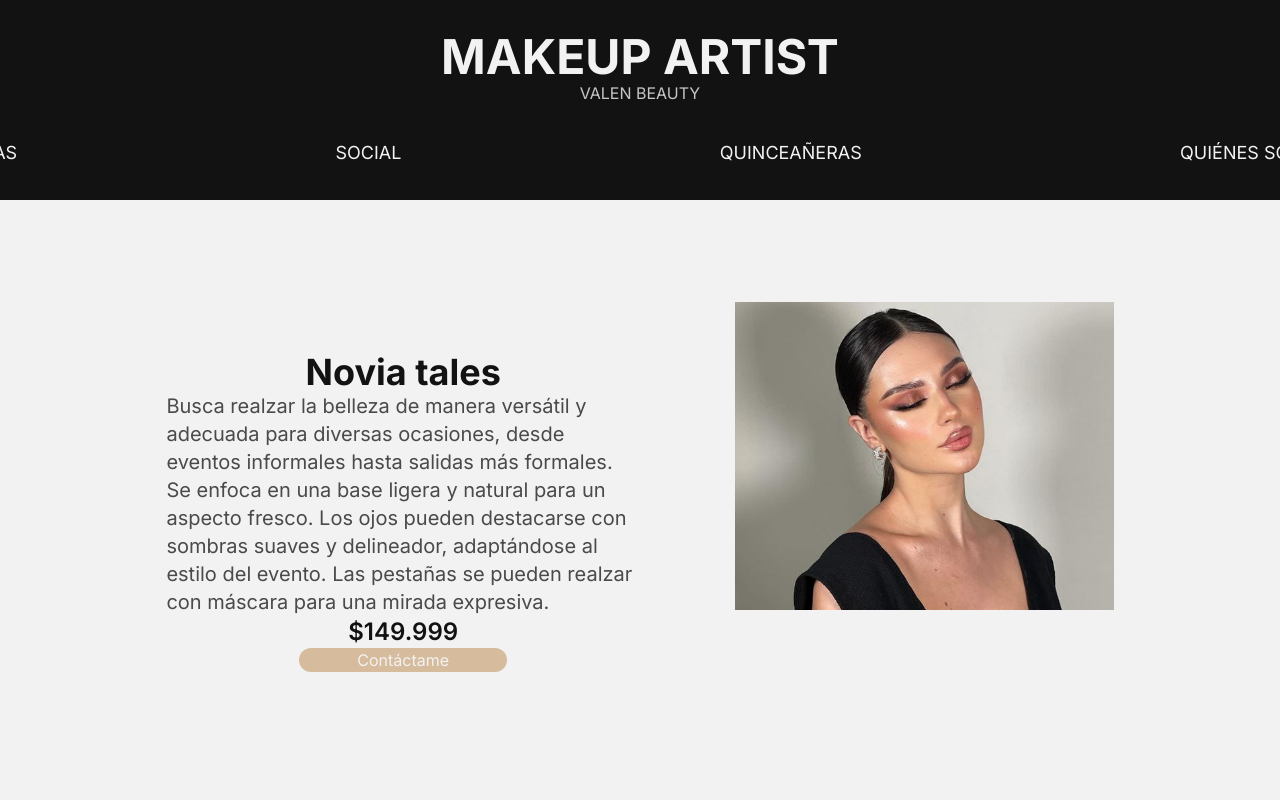
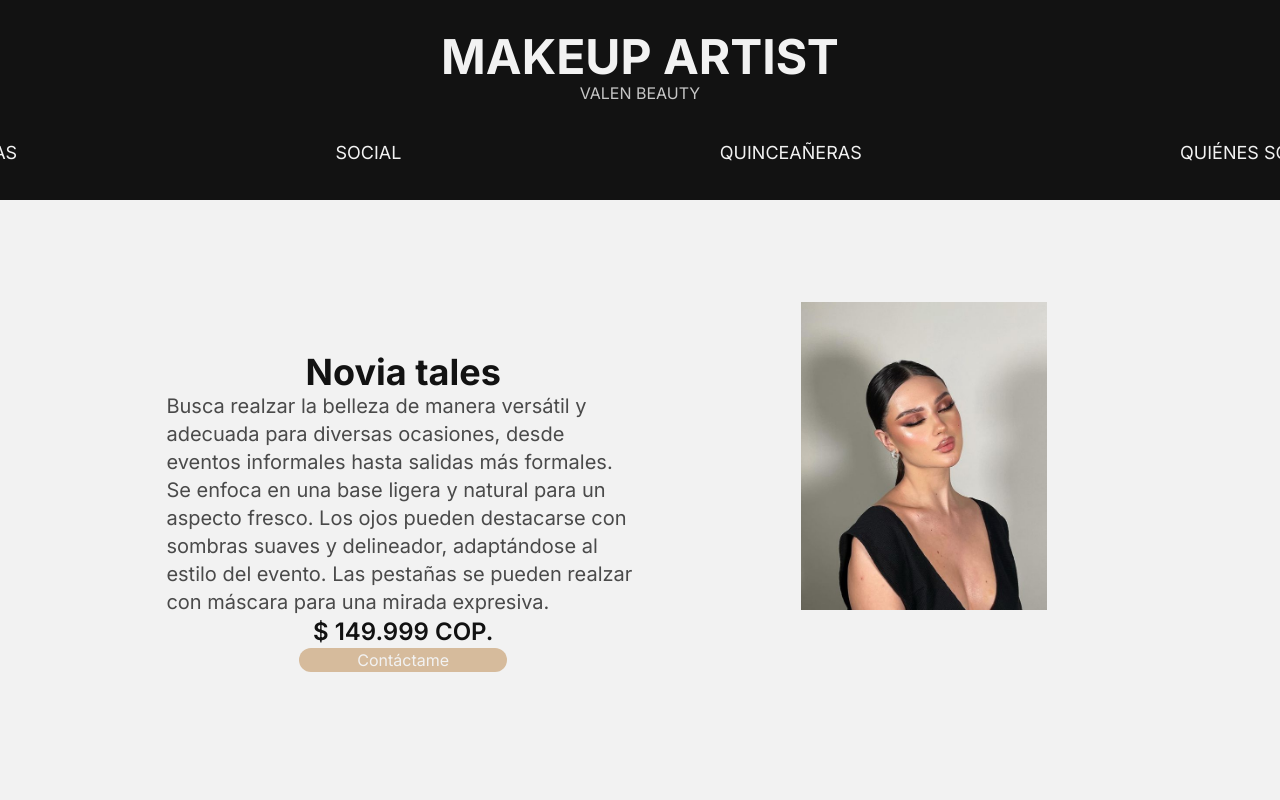
Before and after one commit to StivenDelgado/makeuplau, a Next.js app: page /social in a window 1280 px wide. Shown: the top 800 px of the page. Built offline with nearby package versions, Linux system fonts and the light colour scheme.

Commit message:
finished quince module

```diff
--- a/src/app/quince/page.jsx
+++ b/src/app/quince/page.jsx
@@ -1,12 +1,42 @@
 import Services from '@/components/services/Services'
 import Header from '@/layout/Header'
 import React from 'react'
+import img from '@/assets/img/quince.jpg'
+const PageQuince = () => {
 
-const PageQuince = () => {
+  const modelService = [
+    {
+    id: 1,
+    img : img.src,
+    tittle: "Novia tales",
+    info: "Busca realzar la belleza de manera versátil y adecuada para diversas ocasiones, desde eventos informales hasta salidas más formales. Se enfoca en una base ligera y natural para un aspecto fresco. Los ojos pueden destacarse con sombras suaves y delineador, adaptándose al estilo del evento. Las pestañas se pueden realzar con máscara para una mirada expresiva.",
+    price: 149 +"."+ 999
+  },
+  {
+    id: 2,
+    img : img.src,
+    tittle: "Novia tales",
+    info: "Busca realzar la belleza de manera versátil y adecuada para diversas ocasiones, desde eventos informales hasta salidas más formales. Se enfoca en una base ligera y natural para un aspecto fresco. Los ojos pueden destacarse con sombras suaves y delineador, adaptándose al estilo del evento. Las pestañas se pueden realzar con máscara para una mirada expresiva.",
+    price: 99 +"."+ 999
+  },
+    {
+    id: 3,
+    img : img.src,
+    tittle: "Novia tales",
+    info: "Busca realzar la belleza de manera versátil y adecuada para diversas ocasiones, desde eventos informales hasta salidas más formales. Se enfoca en una base ligera y natural para un aspecto fresco. Los ojos pueden destacarse con sombras suaves y delineador, adaptándose al estilo del evento. Las pestañas se pueden realzar con máscara para una mirada expresiva.",
+    price: 99+"."+999
+  },  {
+    id: 4,
+    img : img.src,
+    tittle: "Novia tales",
+    info: "Busca realzar la belleza de manera versátil y adecuada para diversas ocasiones, desde eventos informales hasta salidas más formales. Se enfoca en una base ligera y natural para un aspecto fresco. Los ojos pueden destacarse con sombras suaves y delineador, adaptándose al estilo del evento. Las pestañas se pueden realzar con máscara para una mirada expresiva.",
+    price: 119+"."+999
+  },
+]
   return (
     <>
-      <Header/>
-      <Services />
+      <Header />
+      <Services data={modelService} />
     </>
   )
 }
--- a/src/components/services/Services.jsx
+++ b/src/components/services/Services.jsx
@@ -19,11 +19,11 @@ const Services = ({ data }) => {
               <div key={row.id} className='flex flex-col justify-between py-2 items-center mt-36 h-[60%]'>
                 <h3 className='font-bold text-4xl'>{row.tittle}</h3>
                 <p className='font-normal opacity-75 text-xl'>{row.info}</p>
-                <p className='font-semibold text-2xl'>${row.price}</p>
+                <p className='font-semibold text-2xl'>$ {row.price} COP.</p>
                 <Button children="Contáctame" handler={()=>handler()}/>
               </div>
               <div className='flex justify-end items-center'>
-                <img src={row.img} alt="" className='h-[60%] object-cover w-[80%]' />
+                <img src={row.img} alt="" className='h-[60%] object-contain w-[80%]' />
               </div>
             </div>
           ))
```
Also changed, not shown: src/assets/img/quince.jpg (added).
